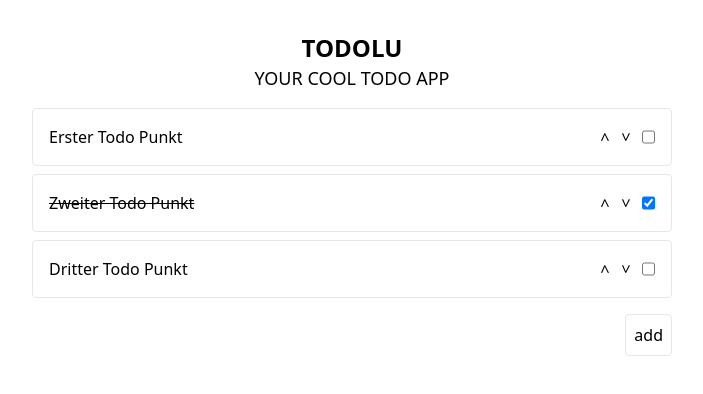
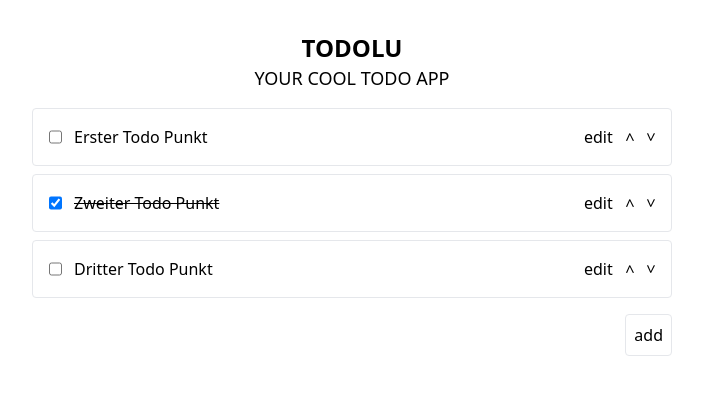
Before and after one commit to codinghusi/vue-a11y-basic-todo-app, a Vue app: page / in a window 1280 px wide. Shown: the top 394 px of the page, without its empty margins (288-991 px from the left). Built offline with nearby package versions, Linux system fonts and the light colour scheme.

Commit message:
add functionality to edit button

```diff
--- a/src/components/TodoList.vue
+++ b/src/components/TodoList.vue
@@ -1,11 +1,32 @@
 <template>
     <ul class="w-full flex flex-col gap-2">
-        <TodoRow v-for="todo in todos" :todo="todo" :key="todo.id" @change="handleUpdate" />
+        <li class="row-container" :class="{done: todo.done}" v-for="todo in todos" :todo="todo" :key="todo.id">
+            <input type="checkbox" v-model="todo.done"/>
+
+            <span class="description" v-if="!isRowInEditMode(todo)">
+                {{ todo.description }}
+            </span>
+
+            <input
+                type="text"
+                class="border rounded px-2 description-editable"
+                v-model="editinigDescription"
+                ref="editableDescription"
+                @keydown.enter="doneEditMode()"
+                v-else />
+
+            <button class="pointer" v-if="!isRowInEditMode(todo)" @click="putRowInEditMode(todo)"> edit </button>
+            <template v-else>
+                <button class="pointer" @click="doneEditMode()"> done </button>
+                <button class="pointer" @click="cancelEditMode()"> cancel </button>
+            </template>
+            <button class="pointer rotate-90"> {{ '<' }} </button>
+            <button class="pointer rotate-90"> {{ '>' }} </button>
+        </li>
     </ul>
 </template>
 
 <script>
-    import TodoRow from './TodoRow.vue'
     export default {
         props: {
             todos: {
@@ -16,10 +37,47 @@
         methods: {
             handleUpdate() {
                 console.log('todo')
+            },
+            isRowInEditMode(todo) {
+                return this.rowInEditMode?.id === todo.id
+            },
+            putRowInEditMode(todo) {
+                this.rowInEditMode = todo
+                this.editinigDescription = todo.description
+                Promise.resolve().then(() => this.$refs.editableDescription[0].focus())
+            },
+            doneEditMode() {
+                this.rowInEditMode.description = this.editinigDescription
+                this.rowInEditMode = null
+            },
+            cancelEditMode() {
+                this.rowInEditMode = null
             }
         },
-        components: {
-            TodoRow
+        data() {
+            return {
+                rowInEditMode: null,
+                editinigDescription: ''
+            }
         }
     }
 </script>
+
+<style scoped>
+.row-container {
+    @apply flex flex-row gap-3;
+    @apply p-4 border rounded
+}
+
+.description {
+    @apply flex-1
+}
+
+.done > .description {
+    @apply line-through
+}
+
+.description-editable {
+    @apply flex-1
+}
+</style>
--- a/src/components/TodoRow.vue
+++ /dev/null
@@ -1,41 +0,0 @@
-<script setup>
-import IconUp from './icons/IconUp.vue'
-</script>
-
-<template>
-    <li class="row-container" :class="{done: todo.done}">
-        <span class="description">
-            {{ todo.description }}
-        </span>
-
-        <button class="pointer rotate-90"> < </button>
-        <button class="pointer rotate-90"> > </button>
-        <input type="checkbox" v-model="todo.done"/>
-    </li>
-</template>
-
-<script>
-export default {
-    props: {
-        todo: {
-            type: Object,
-            required: true
-        }
-    }
-}
-</script>
-
-<style scoped>
-.row-container {
-    @apply flex flex-row gap-3;
-    @apply p-4 border rounded
-}
-
-.description {
-    @apply flex-1
-}
-
-.done > .description {
-    @apply line-through
-}
-</style>
--- a/src/components/icons/IconUp.vue
+++ /dev/null
@@ -1,3 +0,0 @@
-<template>
-    <svg width="24" height="24" xmlns="http://www.w3.org/2000/svg" fill-rule="evenodd" clip-rule="evenodd"><path d="M12 0c6.623 0 12 5.377 12 12s-5.377 12-12 12-12-5.377-12-12 5.377-12 12-12zm0 1c6.071 0 11 4.929 11 11s-4.929 11-11 11-11-4.929-11-11 4.929-11 11-11zm5.247 15l-5.247-6.44-5.263 6.44-.737-.678 6-7.322 6 7.335-.753.665z"/></svg>
-</template>
```
